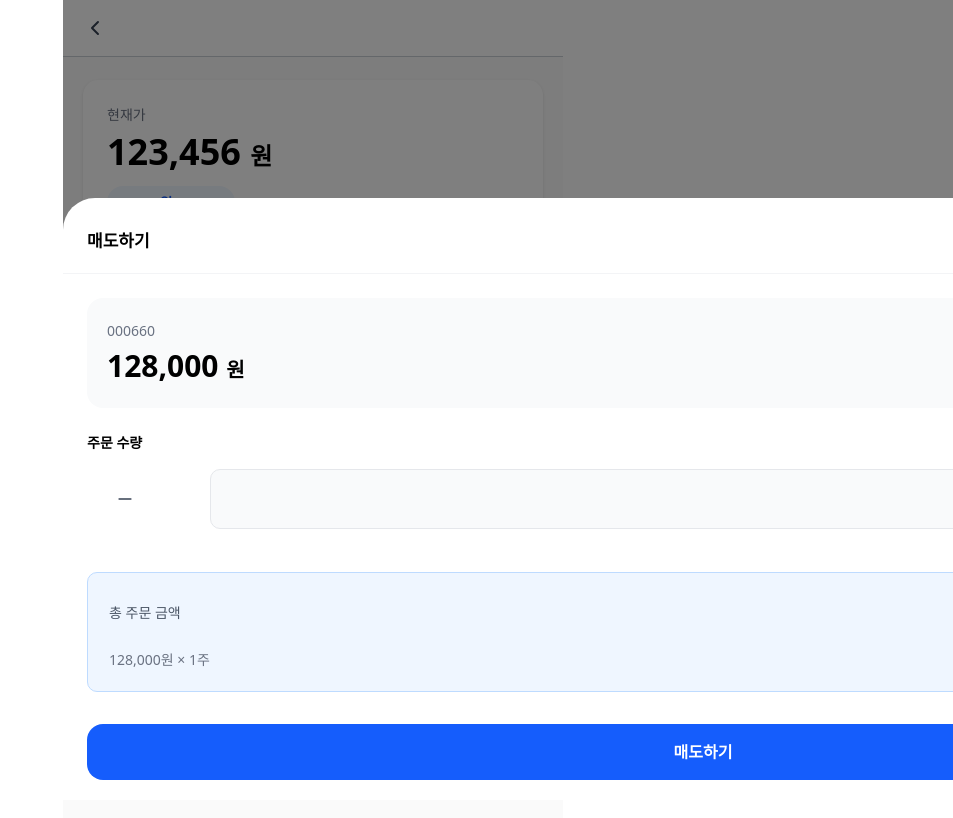
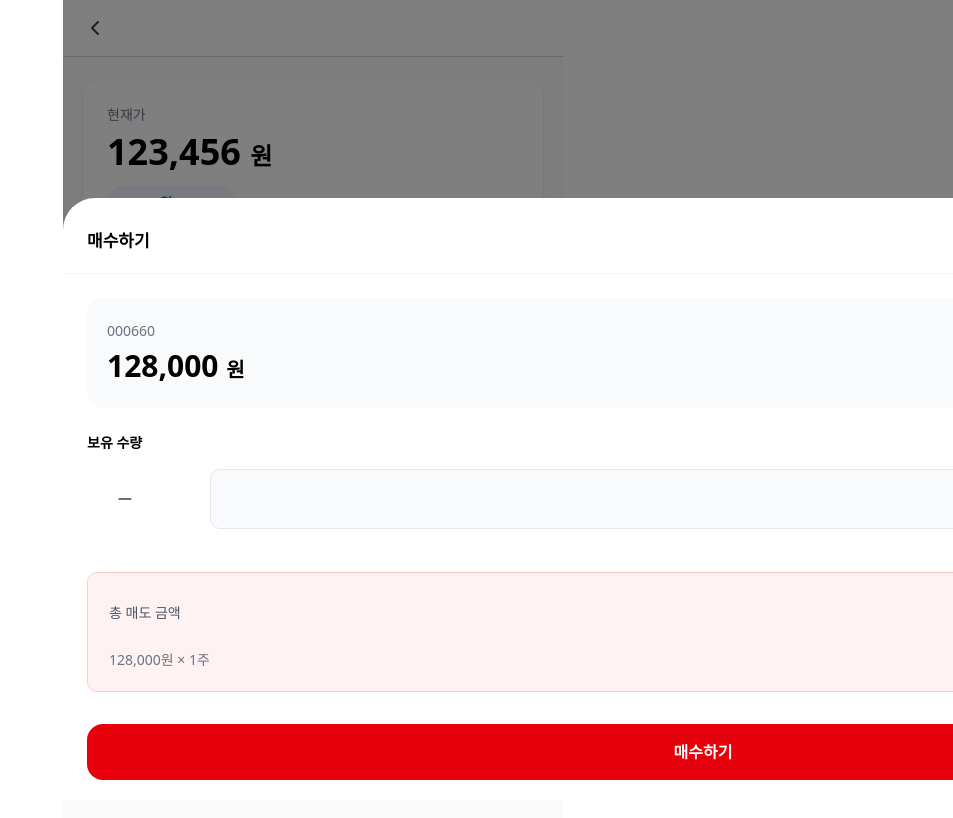
Before and after one commit to m-Vest/Client, a React (Vite) app: page /order in a window 1280 px wide. Shown: the top 818 px of the page, without its empty margins (327-1280 px from the left). Built offline with nearby package versions, Linux system fonts and the light colour scheme; no server answers; a web font is replaced by a local one.

Commit message:
feat: 매도, 메수 모달 분리

```diff
--- a/src/pages/order/Order.tsx
+++ b/src/pages/order/Order.tsx
@@ -1,7 +1,7 @@
 import OrderHeader from "./components/OrderHeader";
 import walletImg from '/icons/order/wallet.png'
 import { useLocation } from "react-router-dom";
-import OrderModal from "./components/orderModal";
+import SellModal from "./components/SellModal";
 import { useState } from "react";
 const Order = () =>{
     const location = useLocation();
@@ -10,7 +10,7 @@ const Order = () =>{
     return (
         <div className="relative w-full h-full flex flex-col gap-[2.4rem] justify-between bg-[#fafafa]">
             <OrderHeader stockName={stockName}/>
-            {isOpen &&  <OrderModal stockName={stockName} stockCode="000660" stockPrice={128000} myAsset={1280000} onClose={() => setIsOpen(false)}/>}
+            {isOpen &&  <SellModal stockName={stockName} stockCode="000660" stockPrice={128000} myStockCount={3} onClose={() => setIsOpen(false)}/>}
             <div className="relative pt-[8rem] px-[2rem] pb-[11rem] flex flex-col gap-[1.6rem] bg-[#fafafa]">
                 <div className="rounded-3xl bg-white shadow-sm p-[2.4rem]">
                      <h1 className="text-[#6A7282] text-[1.4rem] font-normal">현재가</h1>
--- a/src/pages/order/components/OrderModal.tsx
+++ b/src/pages/order/components/BuyModal.tsx
@@ -37,7 +37,7 @@ const OrderModal = ({stockName, stockCode, stockPrice, myAsset, onClose}: OrderM
                         </div>
                         <div className='flex flex-row justify-between mt-[2.4rem] items-center'>
                             <span className='text-[1.4rem] font-bold'>주문 수량</span>
-                            <span className='text-[1.4rem] font-normal'>최대 {maxQuantity}주</span>
+                            <span className='text-[1.4rem] font-normal'>최대 {maxQuantity}주 가능</span>
                         </div>
                         <div className='flex flex-row justify-around gap-[2rem] mt-[1.6rem] items-center'>
                             <img src={minusIcon} className='w-[2rem] h-[2rem]' onClick={handleMinus}/>
--- /dev/null
+++ b/src/pages/order/components/SellModal.tsx
@@ -0,0 +1,67 @@
+import closeIcon from '/icons/order/close.svg'
+import plusIcon from '/icons/order/plus.svg'
+import minusIcon from '/icons/order/minus.svg'
+import { useState } from 'react'
+interface OrderModalProps {
+    stockName: string;
+    stockCode: string;
+    stockPrice: number;
+    myStockCount: number;
+    onClose: () => void
+}
+const SellModal = ({stockName, stockCode, stockPrice, myStockCount, onClose}: OrderModalProps) => {
+    const [quantity, setQuantity] = useState(1)
+    const price = stockPrice;
+    const maxQuantity = myStockCount || 0;
+
+    const handleMinus = () => {
+        setQuantity(prev => Math.max(0, prev - 1))
+    }
+
+    const handlePlus = () => {
+        if (quantity < maxQuantity) {
+            setQuantity(prev => prev + 1)
+        };
+    }
+    return (
+        <div className="fixed top-0 z-27 w-full h-full bg-[#00000080]">
+            <div className="relative w-full h-full">
+                <div className="absolute bottom-0 rounded-t-[32px] bg-white  w-full py-[2rem]">
+                    <div className="flex flex-row justify-between items-center border-b border-b-[#F3F4F6] px-[2.4rem] pb-[2rem] pt-[1rem]">
+                        <span className='text-[1.7rem] font-bold'>매수하기</span>
+                        <img src={closeIcon} className="w-[2.4rem] h-[2.4rem] cursor-pointer" onClick={onClose}/>
+                    </div>
+                    <div className='relative w-full px-[2.4rem]'>
+                        <div className='p-[2rem] flex flex-col gap-[0.2rem] bg-[#F9FAFB] rounded-[16px] mt-[2.4rem]'>
+                            <h1 className='text-[1.8rem] font-bold'>{stockName}</h1>
+                            <p className='text-[1.4rem] text-[#6A7282] font-normal'>{stockCode}</p>
+                            <p className='text-[3rem] font-bold'>{price.toLocaleString()} <span className='text-[2rem] font-bold'>원</span></p>
+                        </div>
+                        <div className='flex flex-row justify-between mt-[2.4rem] items-center'>
+                            <span className='text-[1.4rem] font-bold'>보유 수량</span>
+                            <span className='text-[1.4rem] font-normal'>{myStockCount}주 보유</span>
+                        </div>
+                        <div className='flex flex-row justify-around gap-[2rem] mt-[1.6rem] items-center'>
+                            <img src={minusIcon} className='w-[2rem] h-[2rem]' onClick={handleMinus}/>
+                            <div className='rounded-2xl border border-[#E5E7EB] bg-[#F9FAFB] text-right py-[1.4rem] pr-[1.4rem] w-[80%] text-[2rem] font-bold'>{quantity}</div>
+                            <img src={plusIcon} className='w-[2rem] h-[2rem]' onClick={handlePlus}/>
+                        </div>
+                        <div className='mt-[4.3rem] rounded-2xl border border-[#FFC9C9] bg-[#FEF2F2] p-[2.1rem]'>
+                            <div className='flex flex-row justify-between items-center'>
+                                <span className='text-[#4A5565] text-[1.4rem] font-medium'>총 매도 금액</span>
+                                <span className='text-[2.4rem] font-bold'>   {(price * quantity).toLocaleString()}<span className='text-[1.8rem] font-bold'>원</span></span>
+                            </div>
+                            <div className='text-[#6A7282] text-[1.4rem] font-normal mt-[1.9rem]'> {price.toLocaleString()}원 × {quantity}주</div>
+                        </div>
+                        <button className='w-full mt-[3.2rem] rounded-[16px] bg-[#E7000B] text-white text-[1.6rem] font-bold py-[1.6rem]'>
+                            매수하기
+                        </button>
+                    </div>
+
+                </div>
+            </div>
+
+        </div>
+    )
+}
+export default SellModal;
```
